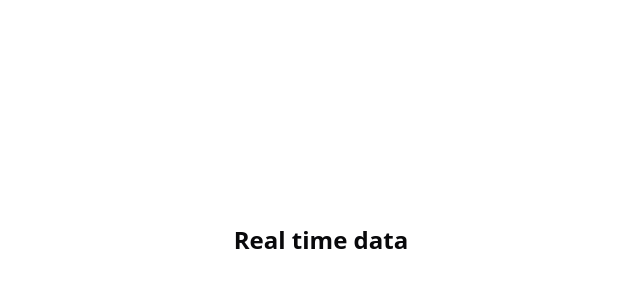
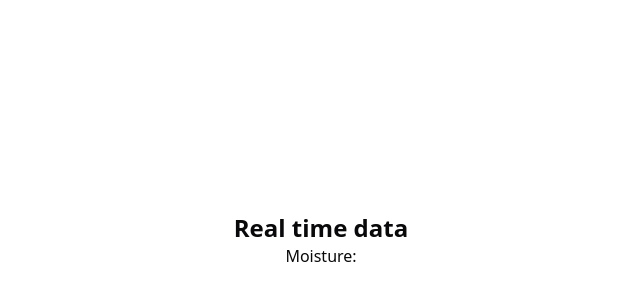
Before and after one commit to theprashantsherkar/IPD-2024-25, a React (Vite) app in the folder frontend/: page /realtime in a window 1280 px wide. Shown: the part 160-460 px from the top of the page, without its empty margins (319-959 px from the left). Built offline with nearby package versions, Linux system fonts and the light colour scheme.

Commit message:
temporary pushes

```diff
--- a/frontend/src/App.jsx
+++ b/frontend/src/App.jsx
@@ -16,7 +16,7 @@ function App() {
         <Route path='/login' element={<Login />} />
         <Route path='/signup' element={<Signin />} />
         <Route path='/dashboard' element={<Dashboard />} />
-        <Route path='realtime' element={ <Values/>} />
+        <Route path='/realtime' element={ <Values/>} />
       </Routes>
       <Toaster />
     </Router>
--- a/frontend/src/pages/Values.jsx
+++ b/frontend/src/pages/Values.jsx
@@ -3,9 +3,10 @@ import React from 'react'
 function Values() {
   return (
       <div className='h-screen flex flex-col justify-center items-center'>
-
-          <div className='text-2xl font-bold'>Real time data</div>
-
+      <div className='text-2xl font-bold'>Real time data</div>
+      <div>
+        Moisture:
+      </div>
     </div>
   )
 }
```
